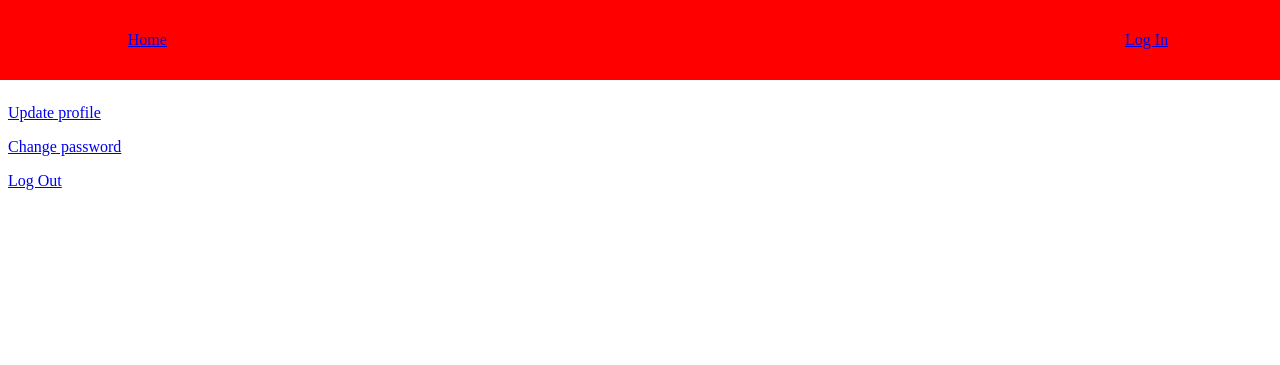
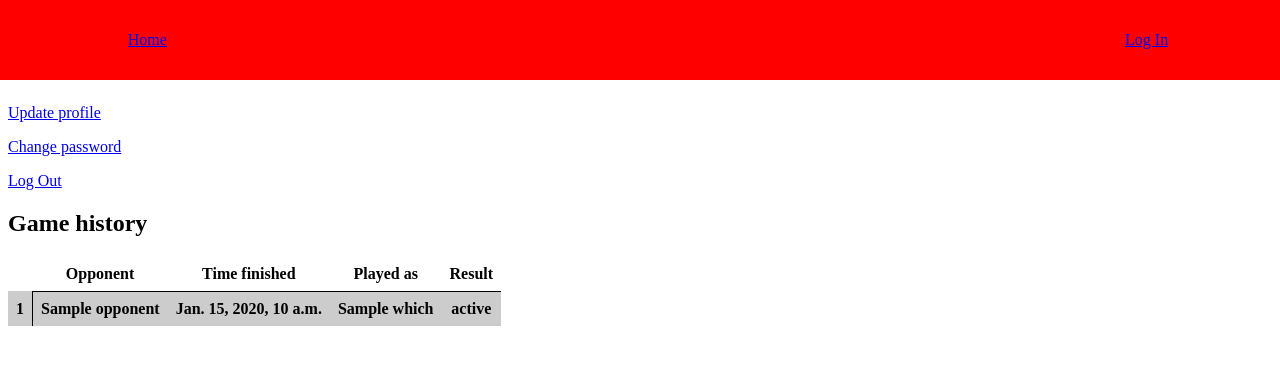
Before and after one commit to Suchy702/cheskers, a Django app: template accounts/templates/registration/profile.html in a window 1280 px wide. Shown: the top 365 px of the page. Run offline with Django 4.2, Linux system fonts and the light colour scheme; the template is opened without the code that fills it: most values are stand-ins (such as "Sample title", 1, 10 or a date in 2020); lists and menus that the app fills with data are empty.

Commit message:
Add history

```diff
--- /dev/null
+++ b/accounts/static/accounts/profile.css
@@ -0,0 +1,34 @@
+.history  {
+    border-spacing: 0;
+    border-collapse: collapse;
+    font-size: 1em;
+}
+
+.history th {
+    padding: .5em;
+}
+
+.history tr:first-child th + th {
+    border-bottom: 1px solid #000;
+}
+
+.history th:first-child,
+.history td:last-child {
+    border-right: 1px solid #000;
+}
+
+.history tr:last-child td {
+    border-bottom: 1px solid;
+}
+
+.history th:empty {
+    border: none;
+}
+
+.history tr:nth-child(even) {
+    background: #CCC
+}
+
+.history tr:nth-child(odd) {
+    background: #FFF
+}
--- a/accounts/templates/registration/profile.html
+++ b/accounts/templates/registration/profile.html
@@ -1,9 +1,39 @@
 {% extends 'cheskers/base.html' %}
 
+{% load static %}
+
 {% block title %}Profile{% endblock %}
+
+{% block head_imports %}
+    <link rel="stylesheet" href="{% static 'accounts/profile.css' %}">
+{% endblock %}
 
 {% block content %}
     <p><a href="{% url 'update' pk=user.pk%}">Update profile</a></p>
     <p><a href="{% url 'password_change' %}">Change password</a></p>
     <p><a href="{% url 'logout' %}">Log Out</a></p>
+
+    <h2>Game history</h2>
+
+    <table class="history">
+        <tbody>
+            <tr>
+              <th></th>
+              <th>Opponent</th>
+              <th>Time finished</th>
+              <th>Played as</th>
+              <th>Result</th>
+            </tr>
+            {% for row in rows %}
+                <tr>
+                  <th>{{ forloop.counter }}</th>
+                  <th>{{ row.opponent }}</th>
+                  <th>{{ row.time_finished }}</th>
+                  <th>{{ row.which }}</th>
+                  <th>{{ row.status }}</th>
+                </tr>
+            {% endfor %}
+        </tbody>
+    </table>
+
 {% endblock %}
--- a/game/models.py
+++ b/game/models.py
@@ -77,7 +77,7 @@
 class GameSessionModelManager(models.Manager):
     def get_queryset(self):
         time_to_delete = datetime.datetime.now() - datetime.timedelta(minutes=3)
-        for obj in super().get_queryset().filter(last_updated__lt=time_to_delete):
+        for obj in super().get_queryset().filter(last_updated__lt=time_to_delete, status='ONGOING'):
             obj.status = 'ABORTED'
             obj.save()
         return super().get_queryset()
--- a/game/templates/game/board.html
+++ b/game/templates/game/board.html
@@ -13,10 +13,6 @@
     <h2 id='timer'></h2>
     <h3 id='which_one'></h3>
     <h3 id='my_turn'></h3>
-
-    <form id="form">
-        <input type="text" name="message"/>
-    </form>
 
     <p id="bad_move_comunicate"></p>
 
```
Also changed, not shown: accounts/views.py (+33 -0 lines), game/static/game/board.js (+0 -13 lines).
